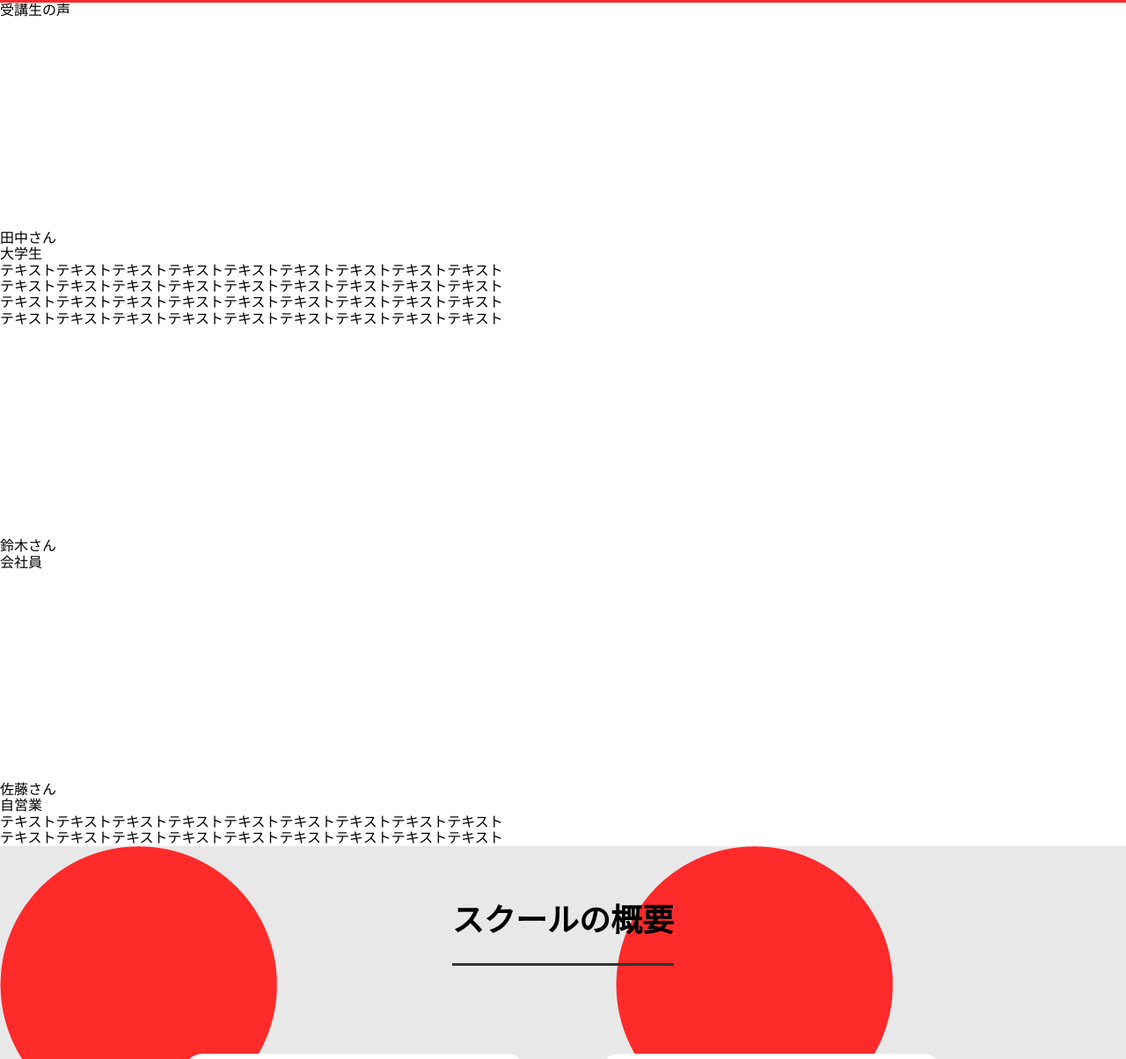
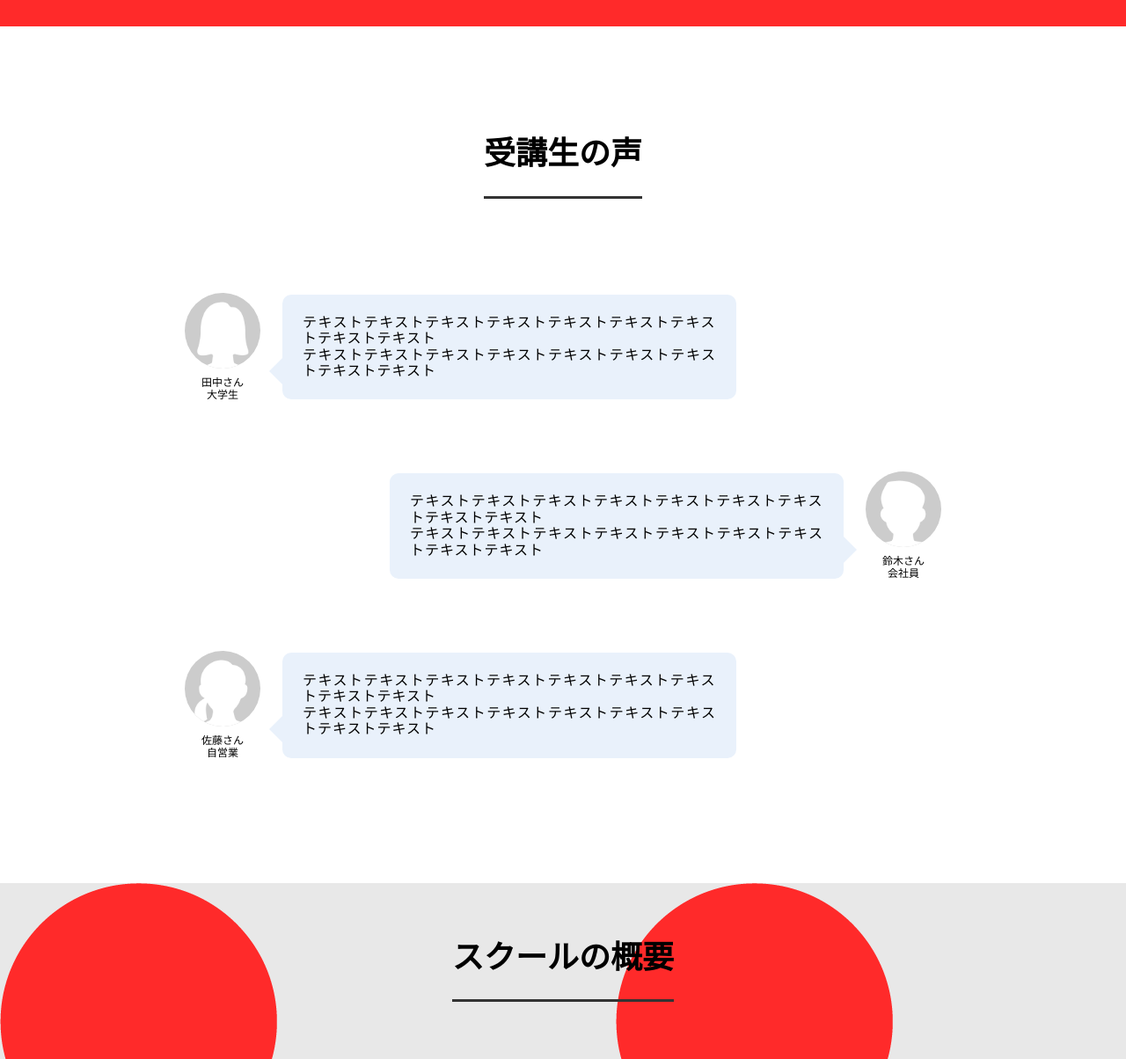
Before and after one commit to okky-hi/html_practice_5, a plain HTML site: page sample5/index.html in a window 1280 px wide. Shown: the part 1742-2946 px from the top of the page at 88% size. Drawn offline with nearby package versions, Linux system fonts and the light colour scheme; files that its build step writes are made by us from their sources.

Commit message:
add：css/reasonの記述、変数の追加

```diff
--- a/sample5/style.scss
+++ b/sample5/style.scss
@@ -2,9 +2,11 @@
 $palette-black: #333333;
 $palette-white: #FFFFFF;
 $palette-grey: #E8E8E8;
+$palette-dark-grey: #CCCCCC;
 $palette-red: #FF2A2A;
 $palette-accent-red: #FF0133;
 $palette-deep-red: #7A051C;
+$palette-light-blue: #E9F1FB;
 
 $background-color-primary: $palette-white;
 $background-color-secondary: $palette-red;
@@ -12,6 +14,8 @@ $text-color: $palette-black;
 $text-color-white: $palette-white;
 $btn-color: $palette-accent-red;
 $btn-shadow: $palette-deep-red;
+$balloon-color: $palette-light-blue;
+$icon-color: $palette-dark-grey;
 
 /*フォントサイズ*/
 $font-size-m: 36px;
@@ -138,7 +142,7 @@ body {
 
     &__title {
         @include title;
-        margin-bottom: 80px;
+        margin-bottom: 107px;
     }
 
     &__unit {
@@ -209,6 +213,159 @@ body {
 
         &__text {
             font-size: 18px;
+        }
+    }
+}
+
+
+/*----- studentVoice -----*/
+.studentVoice {
+    @include wrapper;
+    text-align: center;
+    padding: 124px 0 140px;
+
+    &__title {
+        @include title;
+        margin-bottom: 107px;
+    }
+
+    .student1 {
+        display: flex;
+        justify-content: flex-start;
+        align-items: center;
+        margin-bottom: 80px;
+
+        &__unit {
+            margin-right: 25px;
+            width: 10%;
+        }
+
+        &__img {
+            background-color: $icon-color;
+            border-radius: 50%;
+            width: 100%;
+            margin-bottom: 10px;
+        }
+
+        &__name {
+            font-size: 12px;
+        }
+
+        &__text {
+            padding: 23px;
+            background-color: $balloon-color;
+            border-radius: 10px;
+            position: relative;
+            display: inline-block;
+            width: 60%;
+            text-align: justify;
+            letter-spacing: 1px;
+
+            &::before {
+                content: '';
+                position: absolute;
+                display: block;
+                width: 0;
+                height: 0;
+                left: -15px;
+                top: 60%;
+                border-right: 15px solid $balloon-color;
+                border-top: 15px solid transparent;
+                border-bottom: 15px solid transparent;
+            }
+        }
+    }
+
+    .student2 {
+        display: flex;
+        align-items: center;
+        justify-content: flex-end;
+        margin-bottom: 80px;
+
+        &__unit {
+            margin-left: 25px;
+            width: 10%;
+        }
+
+        &__img {
+            background-color: $icon-color;
+            border-radius: 50%;
+            width: 100%;
+            margin-bottom: 10px;
+        }
+
+        &__name {
+            font-size: 12px;
+        }
+
+        &__text {
+            padding: 23px;
+            background-color: $balloon-color;
+            border-radius: 10px;
+            position: relative;
+            display: inline-block;
+            width: 60%;
+            text-align: justify;
+            letter-spacing: 1px;
+
+            &::before {
+                content: '';
+                position: absolute;
+                display: block;
+                width: 0;
+                height: 0;
+                right: -15px;
+                top: 60%;
+                border-left: 15px solid $balloon-color;
+                border-top: 15px solid transparent;
+                border-bottom: 15px solid transparent;
+            }
+        }
+    }
+
+    .student3 {
+        display: flex;
+        align-items: center;
+        justify-content: flex-start;
+
+        &__unit {
+            margin-right: 25px;
+            width: 10%;
+        }
+
+        &__img {
+            background-color: $icon-color;
+            border-radius: 50%;
+            width: 100%;
+            margin-bottom: 10px;
+        }
+
+        &__name {
+            font-size: 12px;
+        }
+
+        &__text {
+            padding: 23px;
+            background-color: $balloon-color;
+            border-radius: 10px;
+            position: relative;
+            display: inline-block;
+            width: 60%;
+            text-align: justify;
+            letter-spacing: 1px;
+
+            &::before {
+                content: '';
+                position: absolute;
+                display: block;
+                width: 0;
+                height: 0;
+                left: -15px;
+                top: 60%;
+                border-right: 15px solid $balloon-color;
+                border-top: 15px solid transparent;
+                border-bottom: 15px solid transparent;
+            }
         }
     }
 }
```
